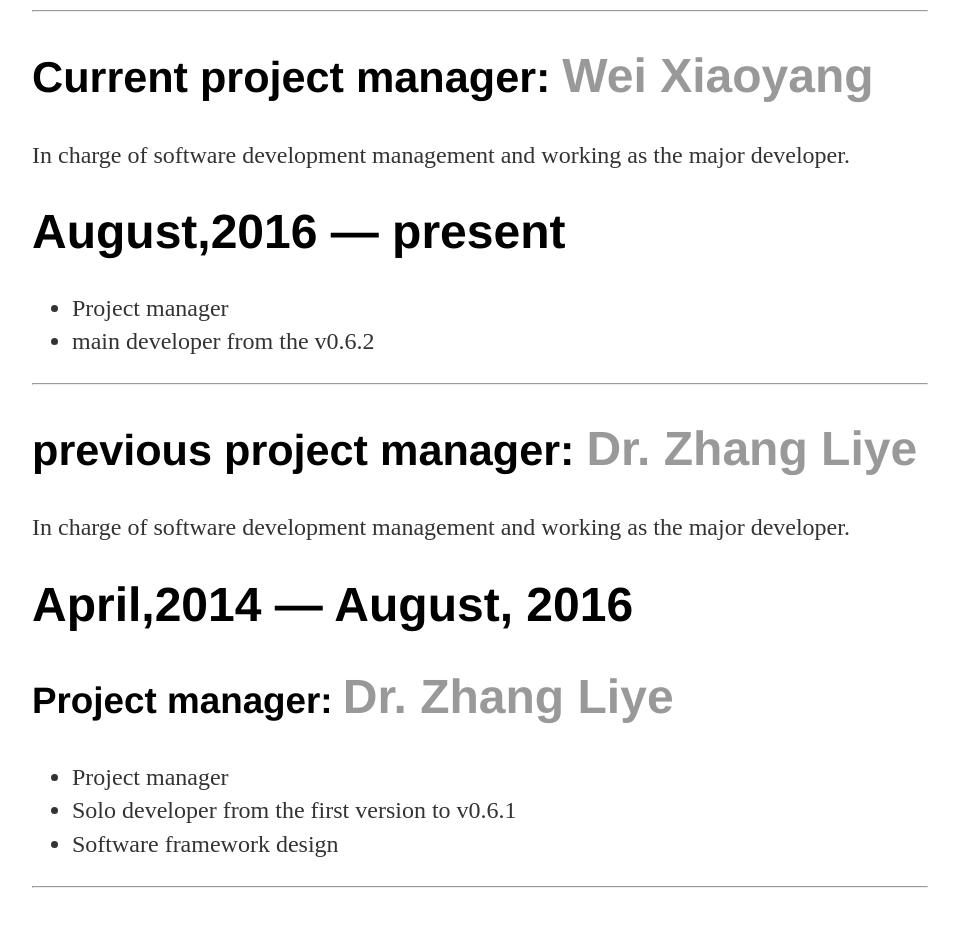
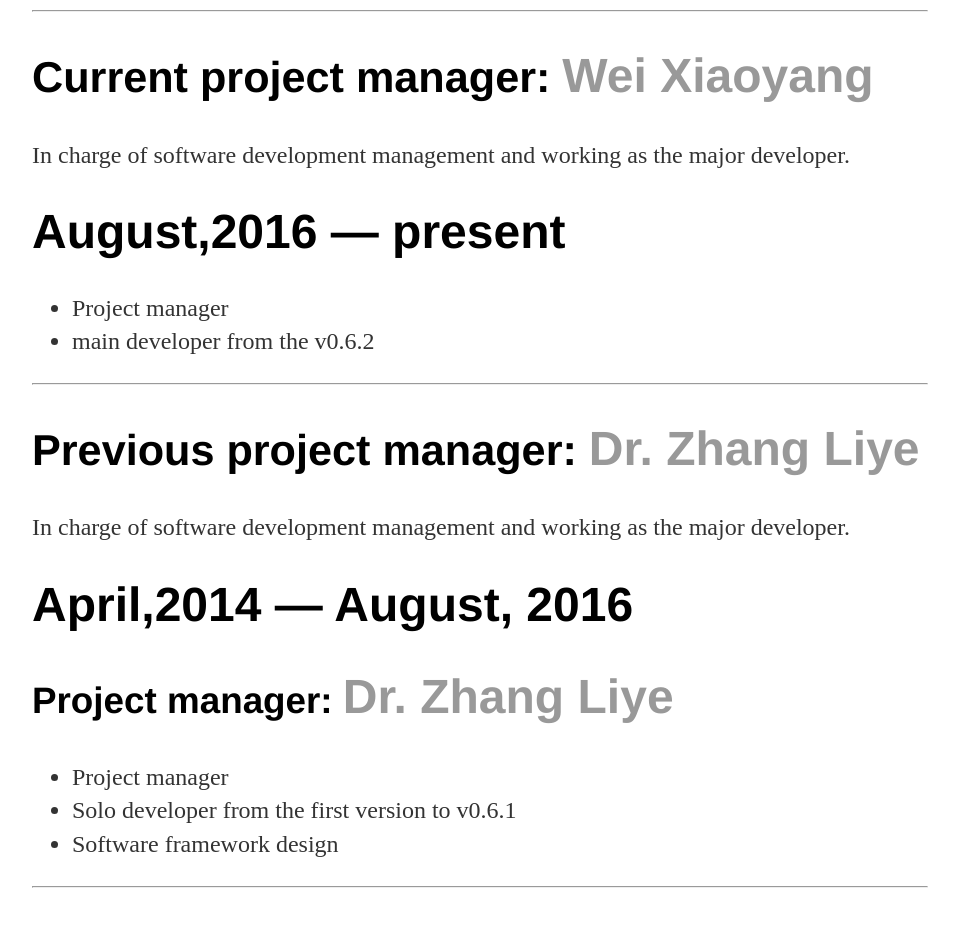
Before and after one commit to stss-maritime/stss-maritime.github.io, a Jekyll site: the page built from about/index.html, in a window 1280 px wide. Shown: the part 569-1497 px from the top of the page, without its empty margins (160-1119 px from the left). Built offline with Jekyll 4.4.1, drawn with Linux system fonts in a browser that asks for light colours.

Commit message:
revise about

```diff
--- a/about/index.html
+++ b/about/index.html
@@ -23,7 +23,7 @@ title: About software
 		     </ul>
 
            <hr>
-            <h2>previous project manager: <a href="https://github.com/zhangliye"><font size="10">Dr. Zhang Liye</font></a></h2>
+            <h2>Previous project manager: <a href="https://github.com/zhangliye"><font size="10">Dr. Zhang Liye</font></a></h2>
 			<p>
 				In charge of software development management and working as the major developer.
 			</p>
```
